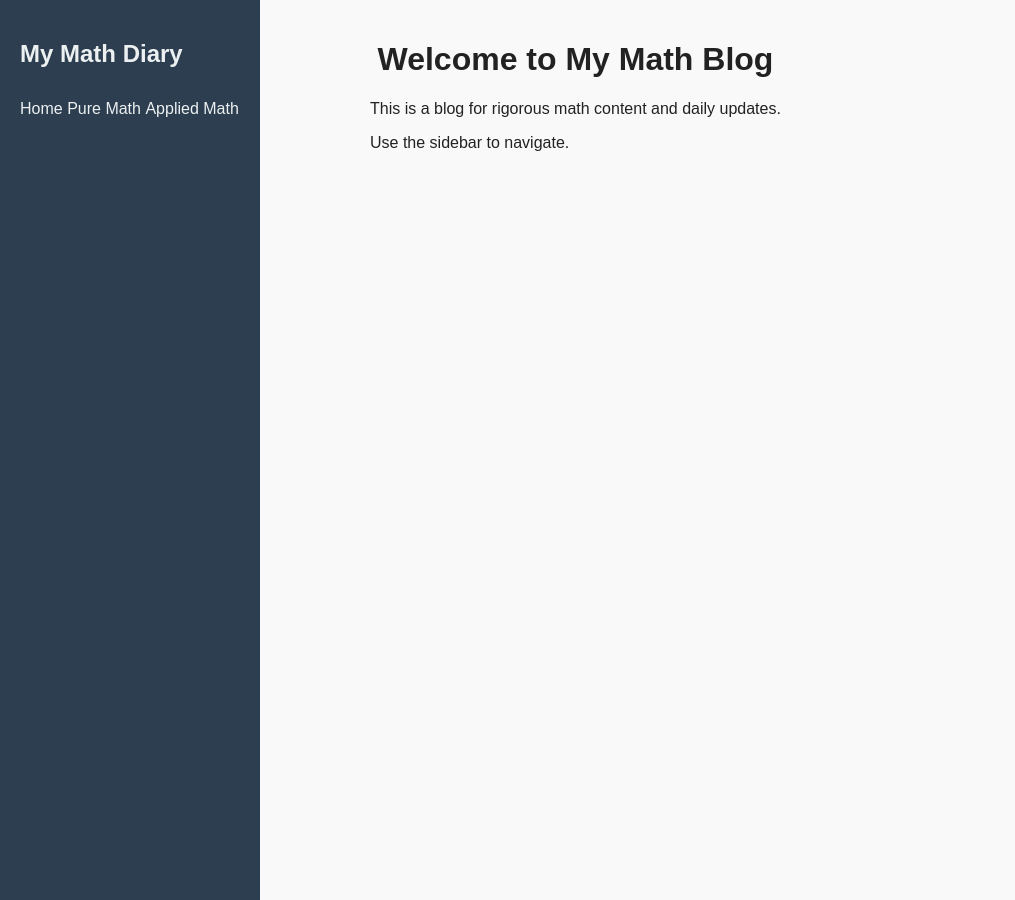
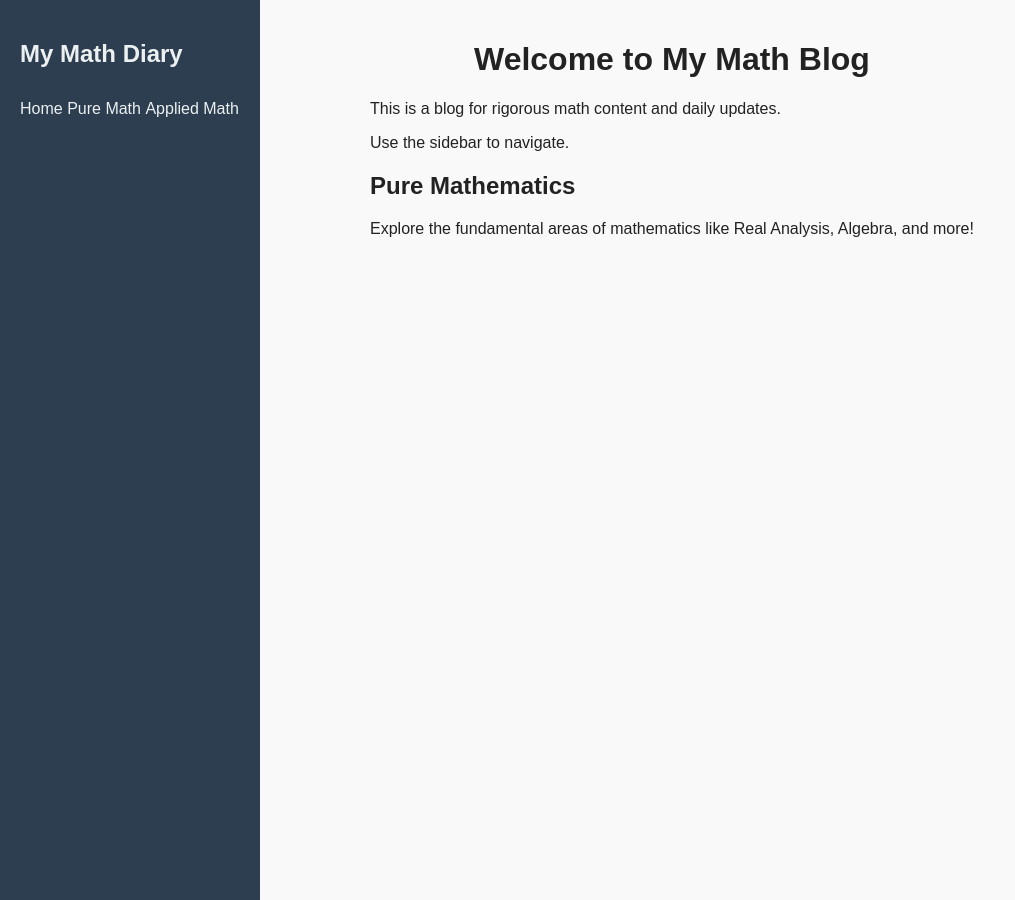
Before and after one commit to GitDisciplined/GitDisciplined.github.io, a Jekyll site: the page built from index.md, in a window 1280 px wide. Shown: the whole page, without its empty margins (0-1015 px from the left). Built offline with Jekyll 4.4.1, drawn with Linux system fonts in a browser that asks for light colours.

Commit message:
Update index.md

```diff
--- a/index.md
+++ b/index.md
@@ -8,3 +8,8 @@ title: Home
 This is a blog for rigorous math content and daily updates.
 
 Use the sidebar to navigate.
+
+<section id="pure-math">
+  <h2>Pure Mathematics</h2>
+  <p>Explore the fundamental areas of mathematics like Real Analysis, Algebra, and more!</p>
+</section>
```
